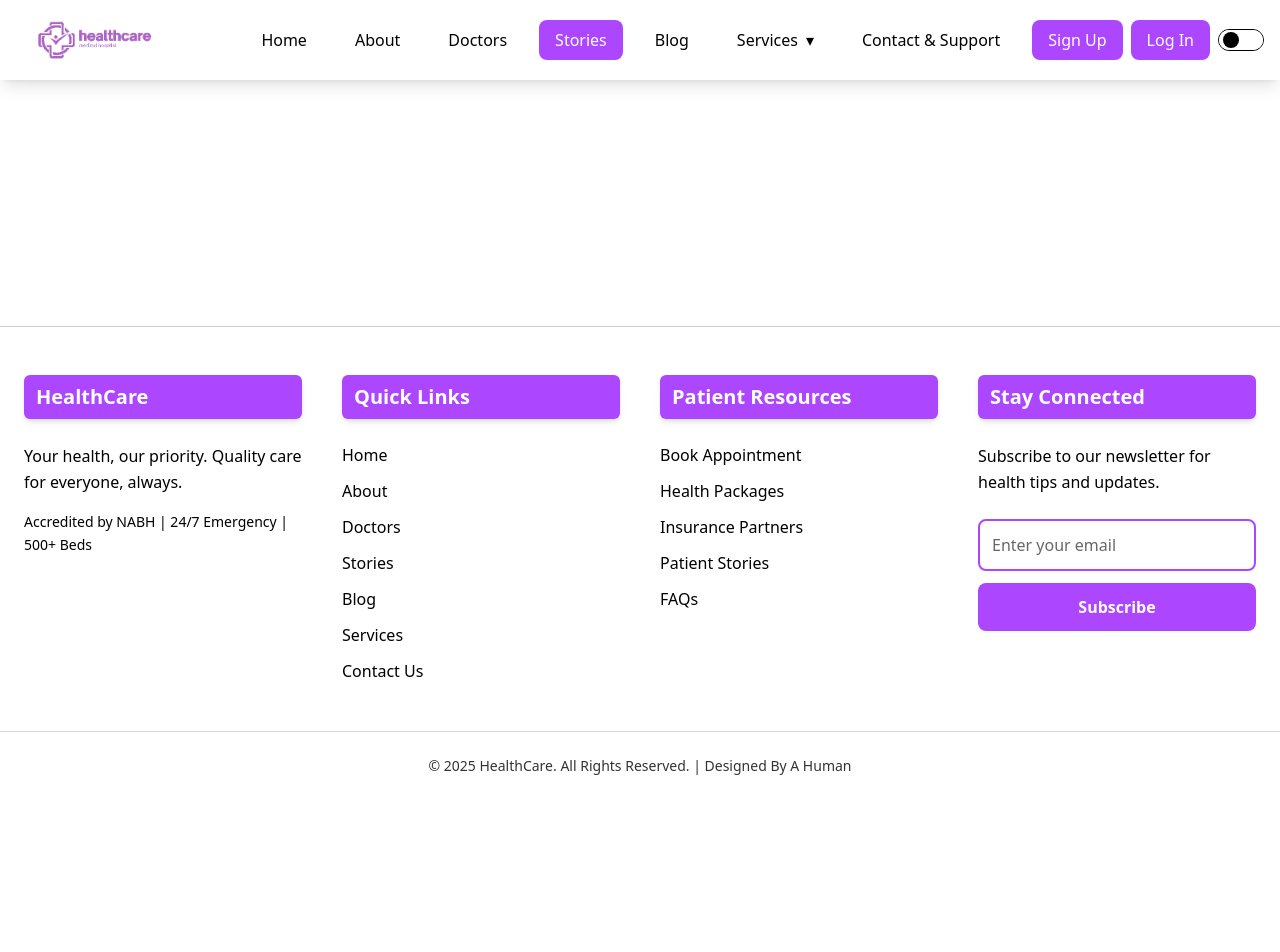
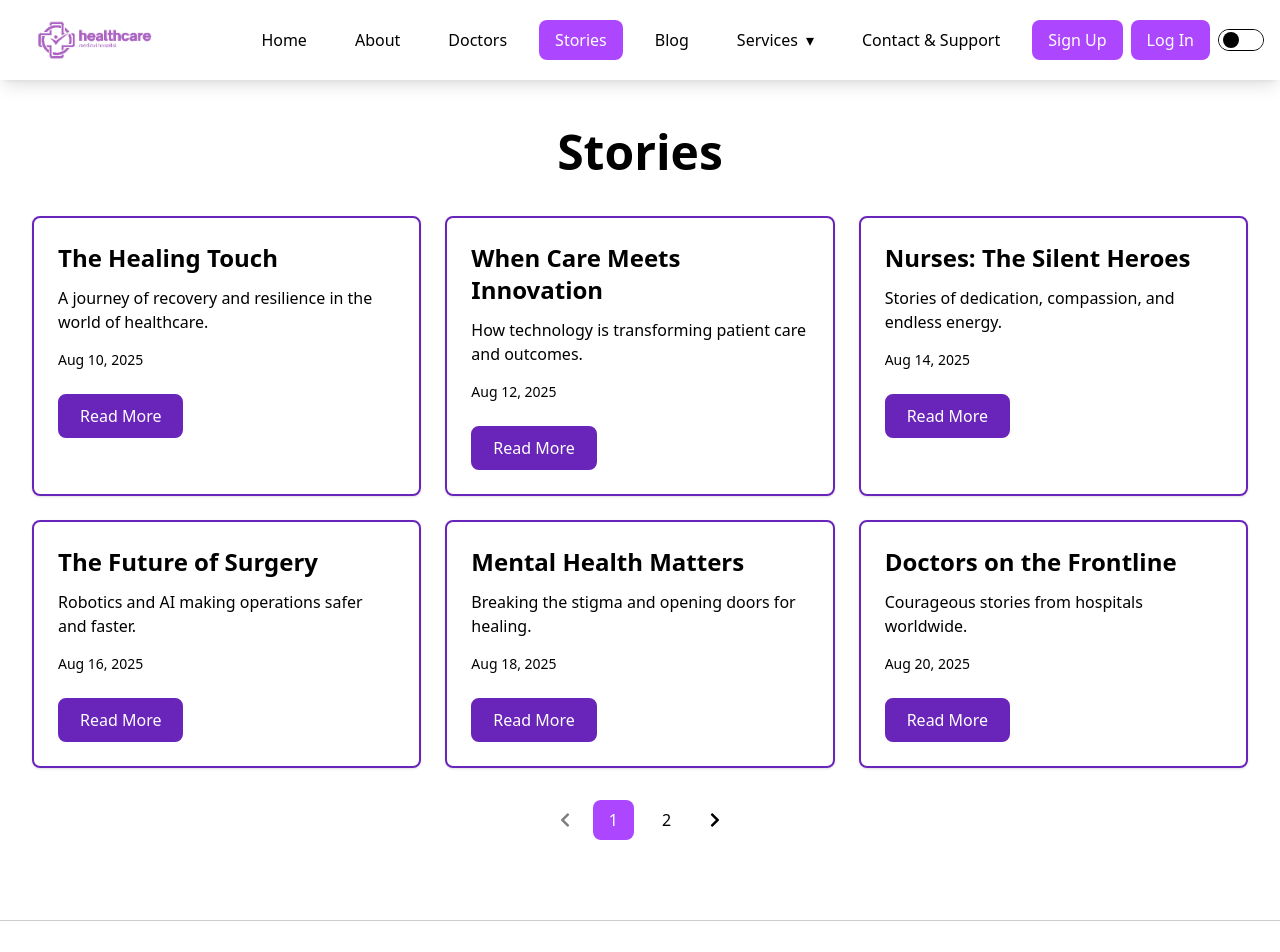
Before and after one commit to RajatSinghRajawat/healthCare, a React (Vite) app: page /stories in a window 1280 px wide. Shown: the top 952 px of the page. Before the commit the page ends 800 px from the top, so only its background shows below. Built offline with nearby package versions, Linux system fonts and the light colour scheme.

Commit message:
Making stories Page

```diff
--- a/package.json
+++ b/package.json
@@ -10,13 +10,13 @@
     "preview": "vite preview"
   },
   "dependencies": {
-    "@tailwindcss/vite": "^4.1.11",
+    "@tailwindcss/vite": "^4.1.12",
     "lucide-react": "^0.539.0",
     "react": "^19.1.1",
     "react-dom": "^19.1.1",
     "react-icons": "^5.5.0",
     "react-router-dom": "^7.8.0",
-    "tailwindcss": "^4.1.11"
+    "tailwindcss": "^4.1.12"
   },
   "devDependencies": {
     "@eslint/js": "^9.33.0",
--- a/src/App.jsx
+++ b/src/App.jsx
@@ -54,7 +54,7 @@ import Navbar from "./Components/Navbar";
 import Footer from "./Components/Footer";
 import Home from "./Pages/Home.jsx";
 import About from "./Pages/About.jsx";
-import Doctor from "./Pages/Doctor.jsx";
+import Stories from "./Pages/Stories.jsx";
 function App() {
   const [isDarkMode, setIsDarkMode] = useState(false);
 
@@ -94,7 +94,7 @@ function App() {
             <Routes>
               <Route path="/" element={<Home />} />
               <Route path="/about" element={<About />} />
-              <Route path="/doctors" element={<Doctor />} />
+              <Route path="/stories" element={<Stories />} />
 
 
 
--- /dev/null
+++ b/src/Pages/Stories.jsx
@@ -0,0 +1,149 @@
+import React, { useState, useMemo } from "react";
+import { FaChevronLeft, FaChevronRight } from "react-icons/fa";
+const posts = [
+  {
+    id: 1,
+    title: "The Healing Touch",
+    description:
+      "A journey of recovery and resilience in the world of healthcare.",
+    date: "Aug 10, 2025",
+  },
+  {
+    id: 2,
+    title: "When Care Meets Innovation",
+    description: "How technology is transforming patient care and outcomes.",
+    date: "Aug 12, 2025",
+  },
+  {
+    id: 3,
+    title: "Nurses: The Silent Heroes",
+    description: "Stories of dedication, compassion, and endless energy.",
+    date: "Aug 14, 2025",
+  },
+  {
+    id: 4,
+    title: "The Future of Surgery",
+    description: "Robotics and AI making operations safer and faster.",
+    date: "Aug 16, 2025",
+  },
+  {
+    id: 5,
+    title: "Mental Health Matters",
+    description: "Breaking the stigma and opening doors for healing.",
+    date: "Aug 18, 2025",
+  },
+  {
+    id: 6,
+    title: "Doctors on the Frontline",
+    description: "Courageous stories from hospitals worldwide.",
+    date: "Aug 20, 2025",
+  },
+  {
+    id: 7,
+    title: "Pharmacy of Tomorrow",
+    description: "Personalized medicine and futuristic drug delivery systems.",
+    date: "Aug 22, 2025",
+  },
+];
+
+function Stories() {
+  const [page, setPage] = useState(1);
+  const itemsPerPage = 6;
+  const totalPages = Math.ceil(posts.length / itemsPerPage);
+
+  const startIndex = (page - 1) * itemsPerPage;
+  const currentStories = posts.slice(startIndex, startIndex + itemsPerPage);
+
+  const handleNext = () => page < totalPages && setPage(page + 1);
+  const handlePrev = () => page > 1 && setPage(page - 1);
+
+  return (
+    <div className="py-8 md:py-12">
+      <div className="max-w-7xl mx-auto px-4 sm:px-6 lg:px-8">
+        <h1 className="text-4xl sm:text-5xl font-bold mb-10 text-center">
+          Stories
+        </h1>
+
+        {currentStories.length > 0 ? (
+          <div className="grid grid-cols-1 sm:grid-cols-2 lg:grid-cols-3 gap-6">
+            {currentStories.map((story) => (
+              <div
+                key={story.id}
+                className=" border-2 border-[#6924b9] rounded-lg shadow-sm hover:shadow-lg hover:-translate-y-1 transition-all duration-300"
+                role="article"
+                aria-labelledby={`story-title-${story.id}`}
+              >
+                <div className="p-6">
+                  <h2
+                    id={`story-title-${story.id}`}
+                    className="text-2xl font-semibold mb-3"
+                  >
+                    {story.title}
+                  </h2>
+                  <p className="text-base mb-4">{story.description}</p>
+                  <p className="text-sm mb-6">{story.date}</p>
+                  <button
+                    className="px-5 py-2 text-base font-medium text-white bg-[#6924b9] border-2 border-[#6924b9] rounded-lg hover:bg-white hover:text-[#6924b9] transition-all duration-300"
+                    aria-label={`Read more about ${story.title}`}
+                  >
+                    Read More
+                  </button>
+                </div>
+              </div>
+            ))}
+          </div>
+        ) : (
+          <p className="text-center text-base">No stories available.</p>
+        )}
+      </div>
+      <nav className="my-8 flex justify-center">
+        <ul className="flex gap-3 items-center">
+          <li>
+            <button
+              className={`p-2 rounded-lg ${
+                page === 1
+                  ? "opacity-50 cursor-not-allowed"
+                  : "hover:bg-purple-500 hover:text-white"
+              }`}
+              onClick={handlePrev}
+              disabled={page === 1}
+              aria-label="Previous"
+            >
+              <FaChevronLeft />
+            </button>
+          </li>
+          {Array.from({ length: totalPages }, (_, i) => i + 1).map((num) => (
+            <li key={num}>
+              <button
+                className={`px-4 py-2 rounded-lg ${
+                  page === num
+                    ? "bg-purple-500 text-white"
+                    : "hover:bg-purple-500 hover:text-white"
+                }`}
+                onClick={() => setPage(num)}
+              >
+                {num}
+              </button>
+            </li>
+          ))}
+          <li>
+            <button
+              className={`p-2 rounded-lg ${
+                page === totalPages
+                  ? "opacity-50 cursor-not-allowed"
+                  : "hover:bg-purple-500 hover:text-white"
+              }`}
+              onClick={handleNext}
+              disabled={page === totalPages}
+              aria-label="Next"
+            >
+              <FaChevronRight />
+            </button>
+          </li>
+        </ul>
+      </nav>
+    </div>
+  );
+}
+
+export default Stories;
```
Also changed, not shown: 1 other file (tests, documents, lock files or other folders).
